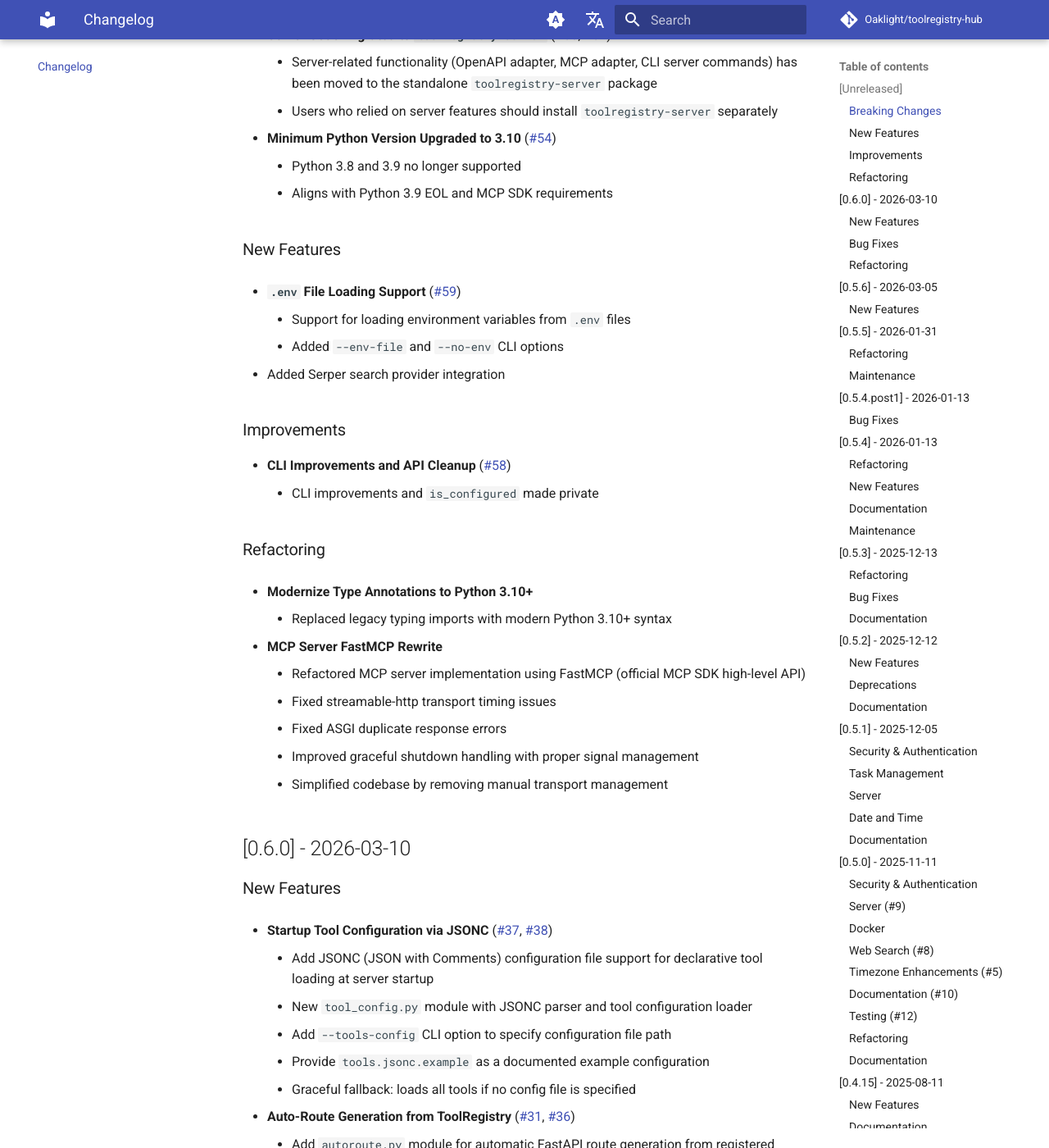
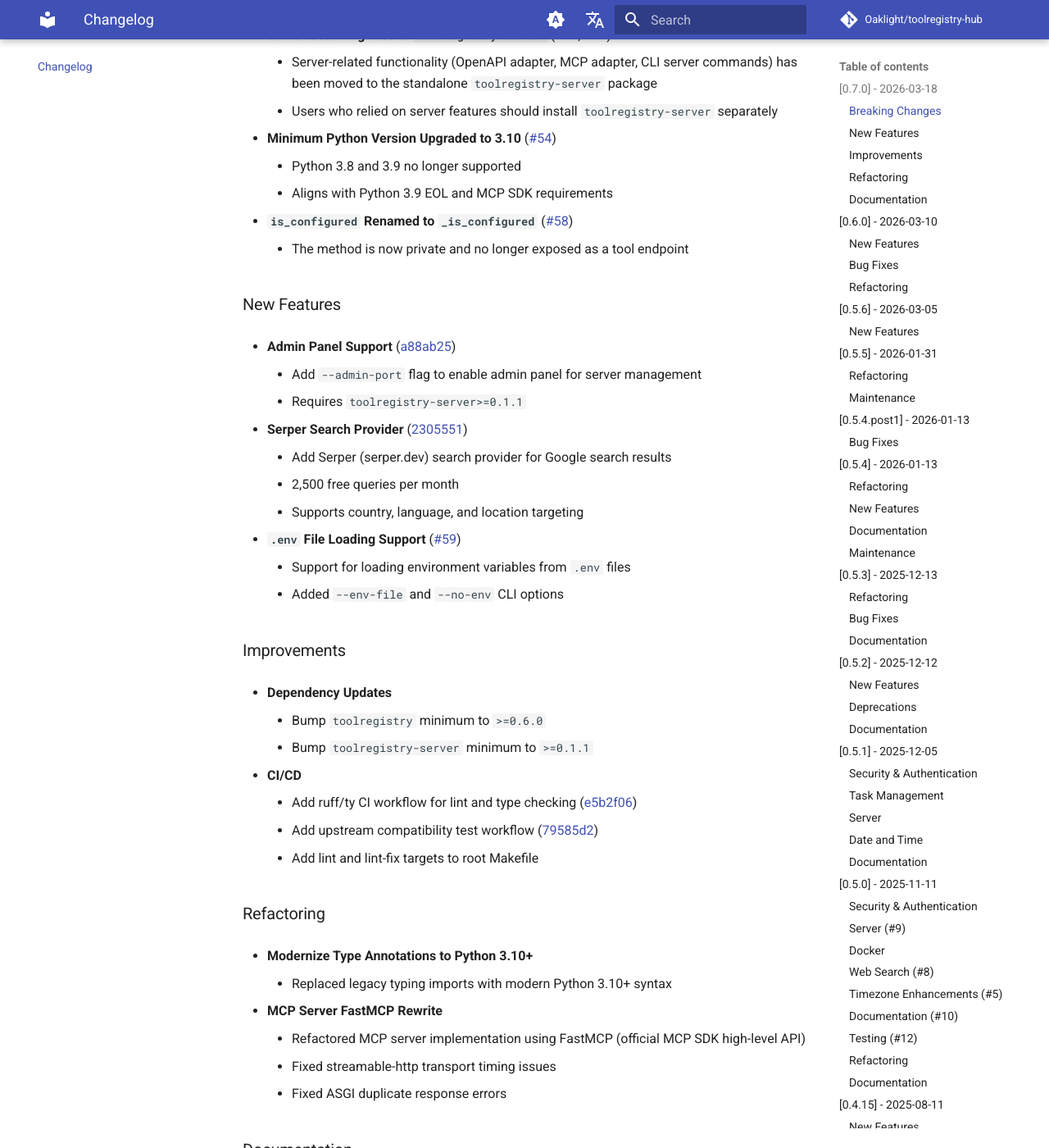
Before and after one commit to Oaklight/toolregistry-hub, an MkDocs documentation site: the page built from docs/changelog.md, in a window 1280 px wide and 1400 px high, scrolled down 394 px. Shown: the whole window at 82% size. Built offline with MkDocs 1.6.1 and Material for MkDocs 9.7.7, drawn with Linux system fonts in a browser that asks for light colours; comment, search, counter and statistics services are not loaded; some of the changed text lies outside the part shown.

Commit message:
docs: update changelog for v0.7.0 release

```diff
--- a/docs/changelog.md
+++ b/docs/changelog.md
@@ -10,7 +10,7 @@ author: Oaklight
 
 This page documents all notable changes to the toolregistry-hub project since the first official release version 0.4.14.
 
-## [Unreleased]
+## [0.7.0] - 2026-03-18
 
 ### Breaking Changes
 
@@ -22,18 +22,34 @@ This page documents all notable changes to the toolregistry-hub project since th
     - Python 3.8 and 3.9 no longer supported
     - Aligns with Python 3.9 EOL and MCP SDK requirements
 
+- **`is_configured` Renamed to `_is_configured`** ([#58](https://github.com/Oaklight/toolregistry-hub/pull/58))
+    - The method is now private and no longer exposed as a tool endpoint
+
 ### New Features
+
+- **Admin Panel Support** ([a88ab25](https://github.com/Oaklight/toolregistry-hub/commit/a88ab25))
+    - Add `--admin-port` flag to enable admin panel for server management
+    - Requires `toolregistry-server>=0.1.1`
+
+- **Serper Search Provider** ([2305551](https://github.com/Oaklight/toolregistry-hub/commit/2305551))
+    - Add Serper (serper.dev) search provider for Google search results
+    - 2,500 free queries per month
+    - Supports country, language, and location targeting
 
 - **`.env` File Loading Support** ([#59](https://github.com/Oaklight/toolregistry-hub/pull/59))
     - Support for loading environment variables from `.env` files
     - Added `--env-file` and `--no-env` CLI options
 
-- Added Serper search provider integration
-
 ### Improvements
 
-- **CLI Improvements and API Cleanup** ([#58](https://github.com/Oaklight/toolregistry-hub/pull/58))
-    - CLI improvements and `is_configured` made private
+- **Dependency Updates**
+    - Bump `toolregistry` minimum to `>=0.6.0`
+    - Bump `toolregistry-server` minimum to `>=0.1.1`
+
+- **CI/CD**
+    - Add ruff/ty CI workflow for lint and type checking ([e5b2f06](https://github.com/Oaklight/toolregistry-hub/commit/e5b2f06))
+    - Add upstream compatibility test workflow ([79585d2](https://github.com/Oaklight/toolregistry-hub/commit/79585d2))
+    - Add lint and lint-fix targets to root Makefile
 
 ### Refactoring
 
@@ -44,8 +60,17 @@ This page documents all notable changes to the toolregistry-hub project since th
     - Refactored MCP server implementation using FastMCP (official MCP SDK high-level API)
     - Fixed streamable-http transport timing issues
     - Fixed ASGI duplicate response errors
-    - Improved graceful shutdown handling with proper signal management
-    - Simplified codebase by removing manual transport management
+
+### Documentation
+
+- **Brave Search Pricing Update**
+    - Document Brave Search API free plan removal (Feb 2026)
+    - Update to credit-based pricing: $5/1k requests with $5 free monthly credits (~1,000 queries)
+
+- **Web Search Docs Refresh**
+    - Add Serper search documentation (EN/ZH)
+    - Update free tier summary tables
+    - Remove outdated "(Recommended)" labels
 
 ## [0.6.0] - 2026-03-10
 
```
